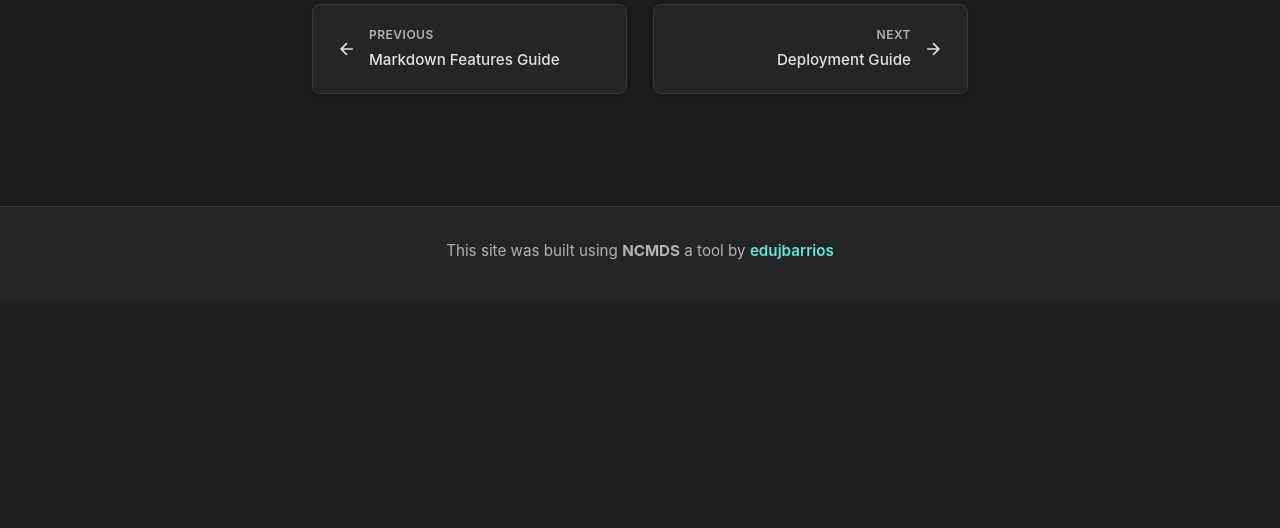
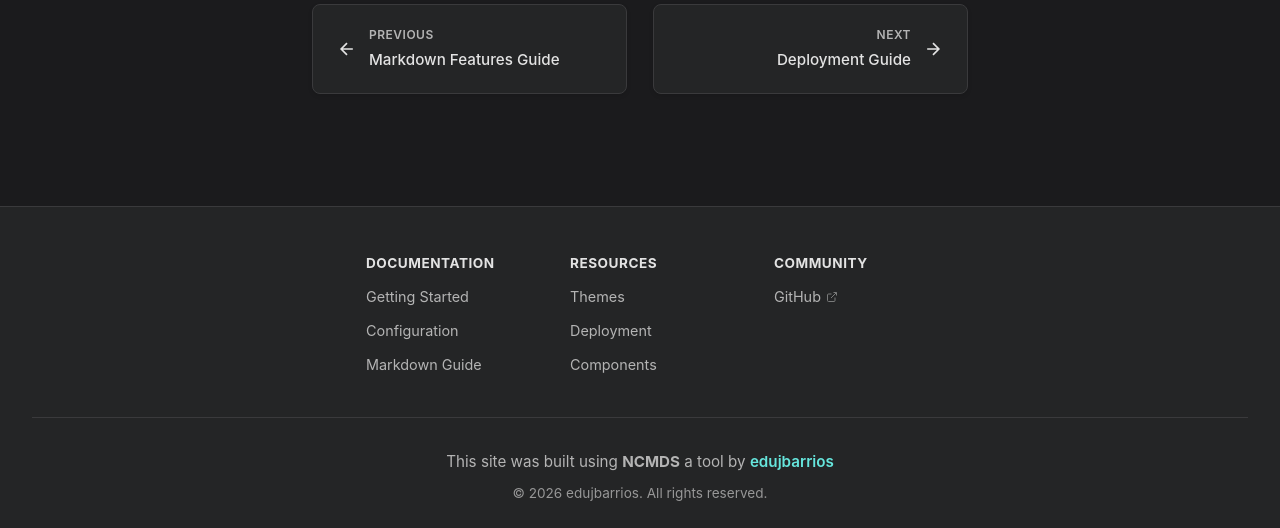
Before and after one commit to edujbarrios/ncmds, a Flask app: page /docs/05-themes in a window 1280 px wide. Shown: the part 3496-4024 px from the top of the page. Before the commit the page ends 3756 px from the top, so only its background shows below. Run offline with Flask 3, Linux system fonts and the light colour scheme; some libraries are stand-ins or nearby versions.

Commit message:
Add full footer section with navigation links and reusable copyright
Agent-Logs-Url: https://github.com/edujbarrios/ncmds/sessions/bf202348-0166-4621-87bf-0af0c25c71a4

Co-authored-by: edujbarrios <52458555+edujbarrios@users.noreply.github.com>

```diff
--- a/config/config.yaml
+++ b/config/config.yaml
@@ -40,6 +40,7 @@ ui_text:
 
   # Footer
   footer_text: "This site was built using <strong>NCMDS</strong> a tool by"
+  footer_copyright: "&copy; {{ year }} {{ author }}. All rights reserved."
 
   # Code blocks
   copy_button: "Copy"
@@ -126,6 +127,32 @@ hero:
     grid_animation: true
     glow_effect: true
     scroll_indicator: true
+
+# Footer Configuration
+footer:
+  # Navigation links shown in the footer (array of link groups)
+  links:
+    - title: "Documentation"
+      items:
+        - text: "Getting Started"
+          url: "/docs/02-getting-started"
+        - text: "Configuration"
+          url: "/docs/03-configuration"
+        - text: "Markdown Guide"
+          url: "/docs/04-markdown-guide"
+    - title: "Resources"
+      items:
+        - text: "Themes"
+          url: "/docs/05-themes"
+        - text: "Deployment"
+          url: "/docs/06-deployment"
+        - text: "Components"
+          url: "/docs/07-components"
+    - title: "Community"
+      items:
+        - text: "GitHub"
+          url: "https://github.com/edujbarrios/ncmds"
+          external: true
 
 # Theme Configuration
 theme:
--- a/ncmds.py
+++ b/ncmds.py
@@ -45,6 +45,12 @@ config = config_manager.get_all()
 DOCS_DIR = config_manager.get('directories.docs', 'docs')
 STATIC_DIR = config_manager.get('directories.static', 'static')
 TEMPLATES_DIR = config_manager.get('directories.templates', 'templates')
+
+
+@app.context_processor
+def inject_globals():
+    """Inject global variables into all templates."""
+    return {'now_year': str(datetime.now().year)}
 
 
 class MarkdownProcessor:
--- a/static/default_theme/navigation.css
+++ b/static/default_theme/navigation.css
@@ -107,7 +107,7 @@
 .site-footer {
     background-color: var(--surface-color);
     border-top: 1px solid var(--border-color);
-    padding: 2rem;
+    padding: 3rem 2rem 1.5rem;
     text-align: center;
     margin-top: 4rem;
 }
@@ -117,21 +117,84 @@
     margin: 0 auto;
 }
 
-.footer-content p {
+.footer-links {
+    display: flex;
+    justify-content: center;
+    gap: 4rem;
+    text-align: left;
+    padding-bottom: 2rem;
+    margin-bottom: 2rem;
+    border-bottom: 1px solid var(--border-color);
+}
+
+.footer-link-group {
+    min-width: 140px;
+}
+
+.footer-link-title {
+    font-size: 0.85rem;
+    font-weight: 700;
+    text-transform: uppercase;
+    letter-spacing: 0.5px;
+    color: var(--text-color);
+    margin-bottom: 0.75rem;
+}
+
+.footer-link-list {
+    list-style: none;
+    padding: 0;
+    margin: 0;
+}
+
+.footer-link-list li {
+    margin-bottom: 0.5rem;
+}
+
+.footer-link-list a {
+    color: var(--text-secondary);
+    text-decoration: none;
+    font-size: 0.9rem;
+    transition: color 0.2s ease;
+    display: inline-flex;
+    align-items: center;
+    gap: 0.3rem;
+}
+
+.footer-link-list a:hover {
+    color: var(--link-color);
+}
+
+.footer-link-list a svg {
+    opacity: 0.6;
+    flex-shrink: 0;
+}
+
+.footer-bottom {
+    text-align: center;
+}
+
+.footer-branding {
     color: var(--text-secondary);
     margin-bottom: 0.5rem;
     font-size: 0.95rem;
 }
 
-.footer-content p a {
+.footer-branding a {
     color: var(--link-color);
     text-decoration: none;
     font-weight: 600;
     transition: color 0.2s ease;
 }
 
-.footer-content p a:hover {
+.footer-branding a:hover {
     color: var(--link-hover);
+}
+
+.footer-copyright {
+    color: var(--text-secondary);
+    font-size: 0.85rem;
+    opacity: 0.8;
+    margin-bottom: 0;
 }
 
 .footer-meta {
--- a/static/default_theme/responsive.css
+++ b/static/default_theme/responsive.css
@@ -179,4 +179,19 @@
         align-items: flex-start;
         text-align: left;
     }
+
+    /* Footer */
+    .footer-links {
+        flex-direction: column;
+        gap: 1.5rem;
+        text-align: center;
+    }
+
+    .footer-link-group {
+        min-width: unset;
+    }
+
+    .site-footer {
+        padding: 2rem 1rem 1.5rem;
+    }
 }
--- a/templates/components/html/footer.html
+++ b/templates/components/html/footer.html
@@ -1,6 +1,27 @@
 <!-- Footer -->
 <footer class="site-footer">
     <div class="footer-content">
-        <p>{{ config.ui_text.footer_text|safe }} <a href="https://github.com/{{ config.author }}" target="_blank" rel="noopener noreferrer">{{ config.author }}</a></p>
+        {% if config.footer is defined and config.footer.links is defined %}
+        <div class="footer-links">
+            {% for group in config.footer.links %}
+            <div class="footer-link-group">
+                <h4 class="footer-link-title">{{ group.title }}</h4>
+                <ul class="footer-link-list">
+                    {% for item in group['items'] %}
+                    <li>
+                        <a href="{{ item.url }}"{% if item.external is defined and item.external %} target="_blank" rel="noopener noreferrer"{% endif %}>
+                            {{ item.text }}{% if item.external is defined and item.external %} <svg width="12" height="12" viewBox="0 0 24 24" fill="none" stroke="currentColor" stroke-width="2" aria-hidden="true"><path d="M18 13v6a2 2 0 0 1-2 2H5a2 2 0 0 1-2-2V8a2 2 0 0 1 2-2h6"/><polyline points="15 3 21 3 21 9"/><line x1="10" y1="14" x2="21" y2="3"/></svg>{% endif %}
+                        </a>
+                    </li>
+                    {% endfor %}
+                </ul>
+            </div>
+            {% endfor %}
+        </div>
+        {% endif %}
+        <div class="footer-bottom">
+            <p class="footer-branding">{{ config.ui_text.footer_text|safe }} <a href="https://github.com/{{ config.author }}" target="_blank" rel="noopener noreferrer">{{ config.author }}</a></p>
+            <p class="footer-copyright">{{ config.ui_text.footer_copyright | replace('{{ year }}', now_year | default('2026')) | replace('{{ author }}', config.author) | safe }}</p>
+        </div>
     </div>
 </footer>
--- a/templates/home.html
+++ b/templates/home.html
@@ -485,6 +485,8 @@
     </section>
     {% endif %}
 
+    {% include 'components/html/footer.html' %}
+
     <script>
         const themeToggle = document.getElementById('themeToggle');
         const htmlElement = document.documentElement;
```
Also changed, not shown: static/style.css (+68 -5 lines).
